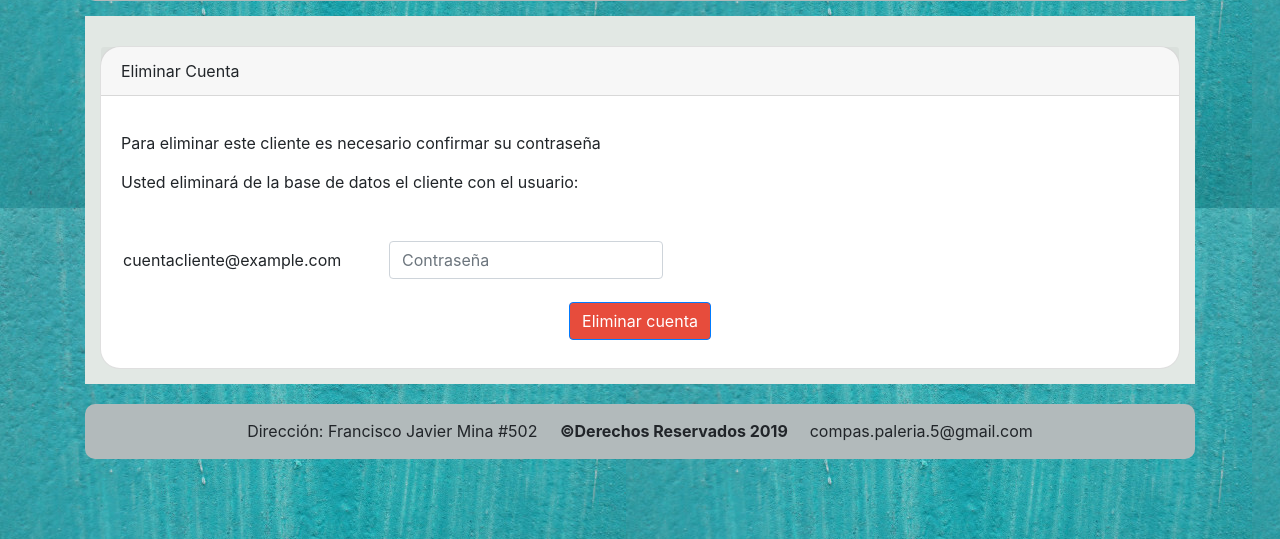
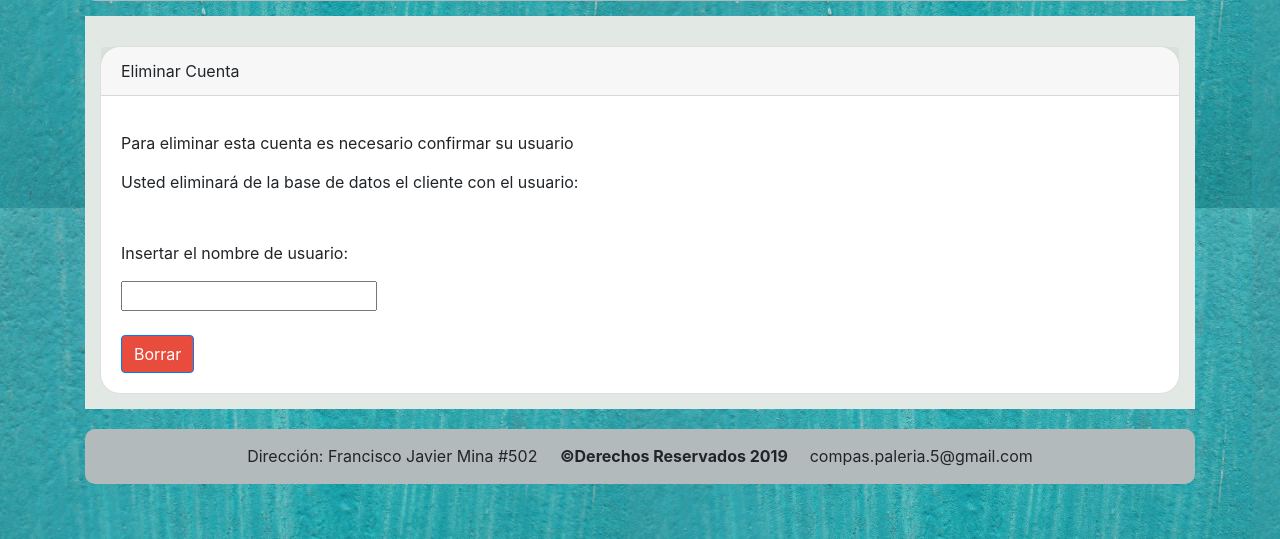
Before and after one commit to LeoDaniell/pcompas, a PHP site: page /admin/eliminaradm.php?id=1 in a window 1280 px wide. Shown: the part 261-800 px from the top of the page. Run offline with PHP 8.4, Linux system fonts and the light colour scheme.

Commit message:
Se agrego la funcionalidd de eliminar usuario aparte de que se modificaron algunas vistas

```diff
--- a/admin/eliminaradm.php
+++ b/admin/eliminaradm.php
@@ -45,9 +45,9 @@
                                             <button class="btn btn-primary" type="submit">Gestion Productos</button>
                                         </a>
                                         <div class="dropdown-menu" aria-labelledby="navbarDropdown">
-                                            <a class="dropdown-item" href="modificar.php">Editar Producto</a>
-                                            <a class="dropdown-item" href="agregar.php">Agregar nuevo Producto</a>
-                                        </div>
+                                        <?php  echo "<a class='nav-link' href='modificar.php?id=".$_GET['id']."'>";//<<<<-----se modifico esta parte para mandar el id a inventario  ?>Editar producto</a>
+                                            <?php  echo "<a class='nav-link' href='agregar.php?id=".$_GET['id']."'>";//<<<<-----se modifico esta parte para mandar el id a inventario  ?>Agregar producto</a>
+                                  </div>
                                     </li>
                                     <li class="nav-item dropdown">
                                         <a class="nav-link dropdown-toggle" href="#" id="navbarDropdown"
@@ -66,9 +66,9 @@
 
                                     </li>
                                     <li class="nav-item active">
-                                        <a class="nav-link" href="inventario.php"><button class="btn btn-primary"
-                                                type="submit">Inventario</button></a>
-                                    </li>
+                                    <?php  echo "<a class='nav-link' href='inventario.php?id=".$_GET['id']."'>";//<<<<-----se modifico esta parte para mandar el id a inventario  ?><button class="btn btn-primary"
+                                                    type="submit">Inventario</button></a>
+                                            </li>
 
 
                                 </ul>
@@ -113,7 +113,7 @@
                                                                 </div>
                                                             </form>
 
-                                                            <a class="btn btn-primary " href="registraradmin.php">Agregar Administrador</a>
+                                                            <?php  echo "<a class='btn btn-primary ' href='registraradmin.php?id=".$_GET['id']."'>Agregar administrador</a></td>";//<<<<-----se modifico esta parte para mandar el id a modif contrase;a  ?>
 
 
 
@@ -128,7 +128,7 @@
                                                                 </div>
                                                             </form>
 
-                                                            <a class="btn btn-primary " href="modcontradm.php">Cambiar contraseña</a>
+                                                            <?php  echo "<a class='btn btn-primary' href='modcontradm.php?id=".$_GET['id']."'>Cambiar contraseña</a></td>";//<<<<-----se modifico esta parte para mandar el id a modif contrase;a  ?>
 
                                                             <div class="form-group" style="margin-top: 15px">
 
@@ -137,7 +137,8 @@
 
                                         </form>
 
-                                        <a class="btn btn-primary btnrojo" href="eliminaradm.php">Eliminar Cuenta</a>
+
+                                        <?php  echo "<a class='btn btn-primary btnrojo' href='eliminaradm.php?id=".$_GET['id']."'>Eliminar cuenta</a></td>";//<<<<-----se modifico esta parte para mandar el id a modif contrase;a  ?>
 
                                         <div class="form-group" style="margin-top: 15px">
                                             <h3>Cerrar sesión<br> </h3>
@@ -200,24 +201,20 @@
 
 
 
+
          <div class="col-md-12" style="margin-top: 15px"></div>
-                <label>Para eliminar este cliente es necesario confirmar su contraseña &nbsp; </label>
+                <label>Para eliminar esta cuenta es necesario confirmar su usuario &nbsp; </label>
                 <div class="col-md-12" style="margin-top: 7px"></div>
                 <label>Usted eliminará de la base de datos el cliente con el usuario: &nbsp; </label>
                 <div class="row tit" style="margin-top: 15px;"></div>
                 <br>
-                <form class="form-inline">
-                <div class="form-group mb-2"    >
-                  <label for="staticEmail2" class="sr-only" >Usuario cliente</label>
-                  <input type="text" readonly class="form-control-plaintext" id="staticEmail2" value="cuentacliente@example.com">
-                </div>
-                <div class="form-group mx-sm-3 mb-2">
-                  <label for="inputPassword2" class="sr-only">Contraseña</label>
-                  <input type="password" class="form-control" id="inputPassword2" placeholder="Contraseña">
-                </div>
-                <div class="col-md-12 " style="margin-top: 15px"></div>
-                <button type="submit" class="btn btn-primary mb-2 btnrojo" style="margin: auto">Eliminar cuenta</button>
-              </form>
+                <form action="m_eliminar.php" method="POST" name="from">
+                 <p>Insertar el nombre de usuario: </p>
+                  <input type="text" name="username"/>
+                  <br>
+                  <br>
+                  <input type="submit" class="btn btn-primary btnrojo" value="Borrar"/>
+                </form>
 
          </div>
        </div>
--- a/admin/inventario.php
+++ b/admin/inventario.php
@@ -112,7 +112,7 @@
                                                                 </div>
                                                             </form>
 
-                                                            <a class="btn btn-primary " href="registraradmin.php">Agregar Administrador</a>
+                                                            <?php  echo "<a class='btn btn-primary ' href='registraradmin.php?id=".$_GET['id']."'>Agregar administrador</a></td>";//<<<<-----se modifico esta parte para mandar el id a modif contrase;a  ?>
 
 
 
@@ -136,7 +136,7 @@
 
                                         </form>
 
-                                        <a class="btn btn-primary btnrojo" href="eliminaradm.php">Eliminar Cuenta</a>
+                                        <?php  echo "<a class='btn btn-primary btnrojo' href='eliminaradm.php?id=".$_GET['id']."'>Eliminar cuenta</a></td>";//<<<<-----se modifico esta parte para mandar el id a modif contrase;a  ?>
 
                                         <div class="form-group" style="margin-top: 15px">
                                             <h3>Cerrar sesión<br> </h3>
--- a/admin/modcontradm.php
+++ b/admin/modcontradm.php
@@ -163,7 +163,7 @@
                                                                 </div>
                                                             </form>
 
-                                                            <a class="btn btn-primary " href="registraradmin.php">Agregar Administrador</a>
+                                                            <?php  echo "<a class='btn btn-primary ' href='registraradmin.php?id=".$_GET['id']."'>Agregar administrador</a></td>";//<<<<-----se modifico esta parte para mandar el id a modif contrase;a  ?>
 
 
 
@@ -187,7 +187,7 @@
 
                                         </form>
 
-                                        <a class="btn btn-primary btnrojo" href="eliminaradm.php">Eliminar Cuenta</a>
+                                        <?php  echo "<a class='btn btn-primary btnrojo' href='eliminaradm.php?id=".$_GET['id']."'>Eliminar cuenta</a></td>";//<<<<-----se modifico esta parte para mandar el id a modif contrase;a  ?>
 
                                         <div class="form-group" style="margin-top: 15px">
                                             <h3>Cerrar sesión<br> </h3>
--- a/admin/modificar.php
+++ b/admin/modificar.php
@@ -110,7 +110,7 @@
                                                                 </div>
                                                             </form>
 
-                                                            <a class="btn btn-primary " href="registraradmin.php">Agregar Administrador</a>
+                                                            <?php  echo "<a class='btn btn-primary ' href='registraradmin.php?id=".$_GET['id']."'>Agregar administrador</a></td>";//<<<<-----se modifico esta parte para mandar el id a modif contrase;a  ?>
 
 
 
@@ -134,7 +134,7 @@
 
                                         </form>
 
-                                        <a class="btn btn-primary btnrojo" href="eliminaradm.php">Eliminar Cuenta</a>
+                                        <?php  echo "<a class='btn btn-primary btnrojo' href='eliminaradm.php?id=".$_GET['id']."'>Eliminar cuenta</a></td>";//<<<<-----se modifico esta parte para mandar el id a modif contrase;a  ?>
 
                                         <div class="form-group" style="margin-top: 15px">
                                             <h3>Cerrar sesión<br> </h3>
--- a/cliente/contacto.php
+++ b/cliente/contacto.php
@@ -120,8 +120,7 @@
 
 
 
-                                                      <a class="btn btn-primary btnrojo" href="eliminar.php">Eliminar cuenta</a>
-
+                                                      <?php  echo "<a class='btn btn-primary btnrojo' href='eliminar.php?id=".$_GET['id']."'>Eliminar cuenta</a></td>";//<<<<-----se modifico esta parte para mandar el id a modif contrase;a  ?>
 
 
 
--- a/cliente/impresiones.php
+++ b/cliente/impresiones.php
@@ -115,8 +115,7 @@
 
 
 
-                                                      <a class="btn btn-primary btnrojo" href="eliminar.php">Eliminar cuenta</a>
-
+                                                      <?php  echo "<a class='btn btn-primary btnrojo' href='eliminar.php?id=".$_GET['id']."'>Eliminar cuenta</a></td>";//<<<<-----se modifico esta parte para mandar el id a modif contrase;a  ?>
 
 
 
--- a/cliente/iniciocli.php
+++ b/cliente/iniciocli.php
@@ -145,8 +145,9 @@
 
 
 
+                                                      <?php  echo "<a class='btn btn-primary btnrojo' href='eliminar.php?id=".$idUsuario."'>Eliminar cuenta</a></td>";//<<<<-----se modifico esta parte para mandar el id a modif contrase;a  ?>
 
-                                                      <a class="btn btn-primary btnrojo" href="eliminar.php">Eliminar cuenta</a>
+
 
 
 
--- a/cliente/modcontra.php
+++ b/cliente/modcontra.php
@@ -168,7 +168,7 @@
 
 
 
-                                                      <a class="btn btn-primary btnrojo" href="eliminar.php">Eliminar cuenta</a>
+                                                      <?php  echo "<a class='btn btn-primary btnrojo' href='eliminar.php?id=".$_GET['id']."'>Eliminar cuenta</a></td>";//<<<<-----se modifico esta parte para mandar el id a modif contrase;a  ?>
 
 
 
--- a/cliente/productos.php
+++ b/cliente/productos.php
@@ -120,7 +120,7 @@
 
 
 
-                                                      <a class="btn btn-primary btnrojo" href="eliminar.php">Eliminar cuenta</a>
+                                                      <?php  echo "<a class='btn btn-primary btnrojo' href='eliminar.php?id=".$_GET['id']."'>Eliminar cuenta</a></td>";//<<<<-----se modifico esta parte para mandar el id a modif contrase;a  ?>
 
 
 
--- a/cliente/recarga.php
+++ b/cliente/recarga.php
@@ -118,7 +118,7 @@
 
 
 
-                                                      <a class="btn btn-primary btnrojo" href="eliminar.php">Eliminar cuenta</a>
+                                                      <?php  echo "<a class='btn btn-primary btnrojo' href='eliminar.php?id=".$_GET['id']."'>Eliminar cuenta</a></td>";//<<<<-----se modifico esta parte para mandar el id a modif contrase;a  ?>
 
 
 
--- a/css/estilo.css
+++ b/css/estilo.css
@@ -252,3 +252,13 @@ background: #2ECC71
     margin-right: auto;
 
 }
+
+.bien
+
+{
+text-align: center;
+
+color: gray;
+
+
+}
```
Also changed, not shown: admin/agregar.php (+4 -3 lines), admin/m_eliminar.php (added, +25 -0 lines), admin/registrar.php (+4 -4 lines), admin/registraradmin.php (+13 -9 lines), cliente/eliminar.php (+14 -36 lines), index.php (+6 -5 lines).
